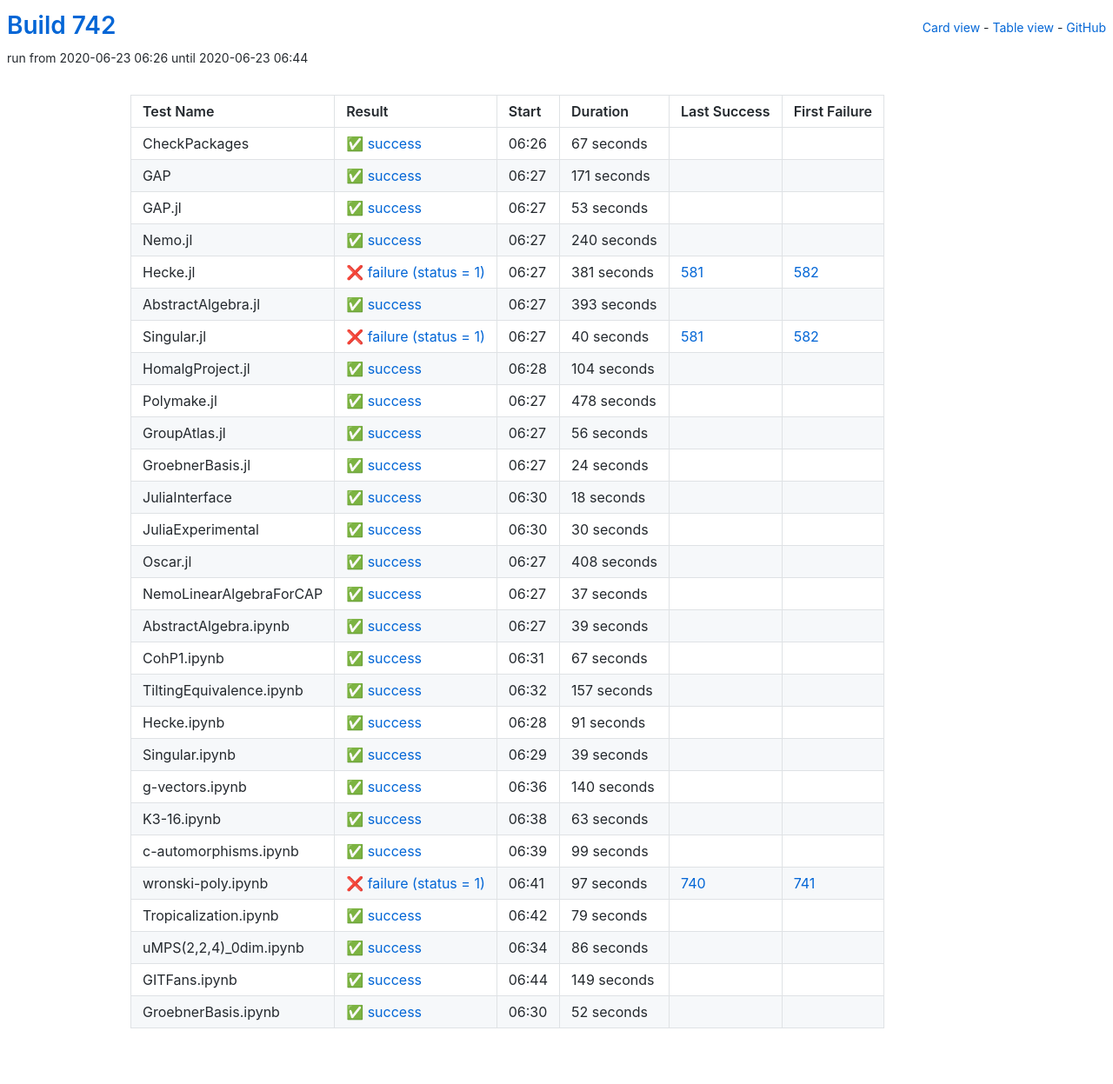
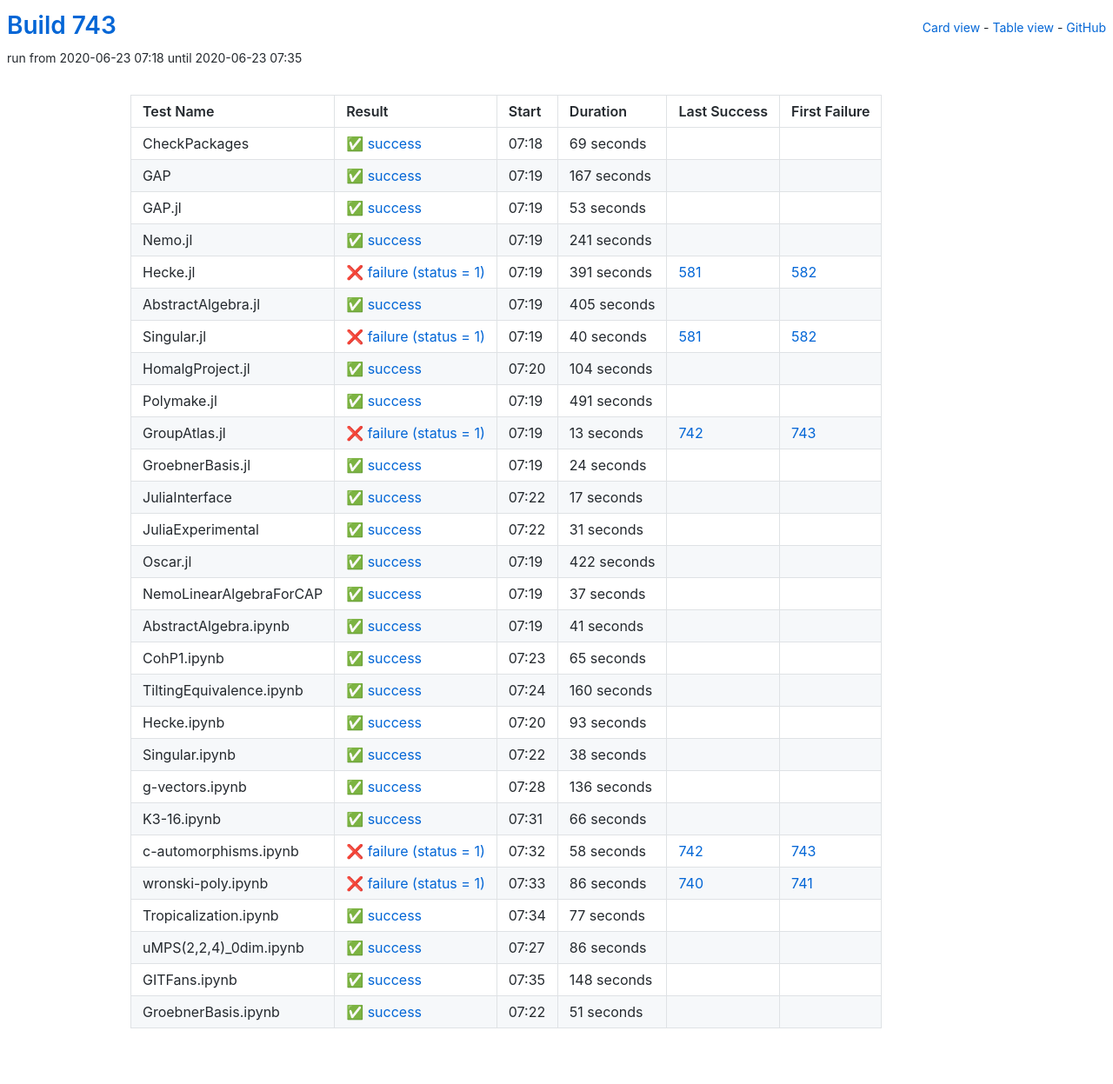
Before and after one commit to oscar-system/oscar-ci-status-1.4, a Jekyll site: the page built from table.html, in a window 1280 px wide. Shown: the whole page at 87% size. Built offline with Jekyll 4.4.1, drawn with Linux system fonts in a browser that asks for light colours.

Commit message:
Build #743

```diff
--- a/_data/ci.yml
+++ b/_data/ci.yml
@@ -1,6 +1,6 @@
 ---
-build: 742
-build_url: https://oscarci.mathematik.uni-kl.de/job/oscar-julia-1.4/742/
+build: 743
+build_url: https://oscarci.mathematik.uni-kl.de/job/oscar-julia-1.4/743/
 job: oscar-julia-1.4
 organization: oscar-system
 repo: oscar-ci-status-1.4
@@ -8,32 +8,32 @@ repourl: https://github.com/oscar-system/oscar-ci-status-1.4
 tests:
 - name: CheckPackages
   id: checkpackages
-  log: https://oscarci.mathematik.uni-kl.de/job/oscar-julia-1.4/742/artifact/logs/build-742/CheckPackages.log
-  start: 2020-06-23 06:26
+  log: https://oscarci.mathematik.uni-kl.de/job/oscar-julia-1.4/743/artifact/logs/build-743/CheckPackages.log
+  start: 2020-06-23 07:18
   success: true
   exitcode: 0
   status: success
-  duration: 67
+  duration: 69
   last_success: false
   last_success_url:
   first_failure: false
   first_failure_url:
 - name: GAP
   id: gap
-  log: https://oscarci.mathematik.uni-kl.de/job/oscar-julia-1.4/742/artifact/logs/build-742/GAP.log
-  start: 2020-06-23 06:27
+  log: https://oscarci.mathematik.uni-kl.de/job/oscar-julia-1.4/743/artifact/logs/build-743/GAP.log
+  start: 2020-06-23 07:19
   success: true
   exitcode: 0
   status: success
-  duration: 171
+  duration: 167
   last_success: false
   last_success_url:
   first_failure: false
   first_failure_url:
 - name: GAP.jl
   id: gap-jl
-  log: https://oscarci.mathematik.uni-kl.de/job/oscar-julia-1.4/742/artifact/logs/build-742/GAP.jl.log
-  start: 2020-06-23 06:27
+  log: https://oscarci.mathematik.uni-kl.de/job/oscar-julia-1.4/743/artifact/logs/build-743/GAP.jl.log
+  start: 2020-06-23 07:19
   success: true
   exitcode: 0
   status: success
@@ -44,44 +44,44 @@ tests:
   first_failure_url:
 - name: Nemo.jl
   id: nemo-jl
-  log: https://oscarci.mathematik.uni-kl.de/job/oscar-julia-1.4/742/artifact/logs/build-742/Nemo.jl.log
-  start: 2020-06-23 06:27
+  log: https://oscarci.mathematik.uni-kl.de/job/oscar-julia-1.4/743/artifact/logs/build-743/Nemo.jl.log
+  start: 2020-06-23 07:19
   success: true
   exitcode: 0
   status: success
-  duration: 240
+  duration: 241
   last_success: false
   last_success_url:
   first_failure: false
   first_failure_url:
 - name: Hecke.jl
   id: hecke-jl
-  log: https://oscarci.mathematik.uni-kl.de/job/oscar-julia-1.4/742/artifact/logs/build-742/Hecke.jl.log
-  start: 2020-06-23 06:27
+  log: https://oscarci.mathematik.uni-kl.de/job/oscar-julia-1.4/743/artifact/logs/build-743/Hecke.jl.log
+  start: 2020-06-23 07:19
   success: false
   exitcode: 1
   status: failure
-  duration: 381
+  duration: 391
   last_success: 581
   last_success_url: https://oscarci.mathematik.uni-kl.de/job/oscar-julia-1.4/581/
   first_failure: 582
   first_failure_url: https://oscarci.mathematik.uni-kl.de/job/oscar-julia-1.4/582/
 - name: AbstractAlgebra.jl
   id: abstractalgebra-jl
-  log: https://oscarci.mathematik.uni-kl.de/job/oscar-julia-1.4/742/artifact/logs/build-742/AbstractAlgebra.jl.log
-  start: 2020-06-23 06:27
+  log: https://oscarci.mathematik.uni-kl.de/job/oscar-julia-1.4/743/artifact/logs/build-743/AbstractAlgebra.jl.log
+  start: 2020-06-23 07:19
   success: true
   exitcode: 0
   status: success
-  duration: 393
+  duration: 405
   last_success: false
   last_success_url:
   first_failure: false
   first_failure_url:
 - name: Singular.jl
   id: singular-jl
-  log: https://oscarci.mathematik.uni-kl.de/job/oscar-julia-1.4/742/artifact/logs/build-742/Singular.jl.log
-  start: 2020-06-23 06:27
+  log: https://oscarci.mathematik.uni-kl.de/job/oscar-julia-1.4/743/artifact/logs/build-743/Singular.jl.log
+  start: 2020-06-23 07:19
   success: false
   exitcode: 1
   status: failure
@@ -92,8 +92,8 @@ tests:
   first_failure_url: https://oscarci.mathematik.uni-kl.de/job/oscar-julia-1.4/582/
 - name: HomalgProject.jl
   id: homalgproject-jl
-  log: https://oscarci.mathematik.uni-kl.de/job/oscar-julia-1.4/742/artifact/logs/build-742/HomalgProject.jl.log
-  start: 2020-06-23 06:28
+  log: https://oscarci.mathematik.uni-kl.de/job/oscar-julia-1.4/743/artifact/logs/build-743/HomalgProject.jl.log
+  start: 2020-06-23 07:20
   success: true
   exitcode: 0
   status: success
@@ -104,32 +104,32 @@ tests:
   first_failure_url:
 - name: Polymake.jl
   id: polymake-jl
-  log: https://oscarci.mathematik.uni-kl.de/job/oscar-julia-1.4/742/artifact/logs/build-742/Polymake.jl.log
-  start: 2020-06-23 06:27
+  log: https://oscarci.mathematik.uni-kl.de/job/oscar-julia-1.4/743/artifact/logs/build-743/Polymake.jl.log
+  start: 2020-06-23 07:19
   success: true
   exitcode: 0
   status: success
-  duration: 478
+  duration: 491
   last_success: false
   last_success_url:
   first_failure: false
   first_failure_url:
 - name: GroupAtlas.jl
   id: groupatlas-jl
-  log: https://oscarci.mathematik.uni-kl.de/job/oscar-julia-1.4/742/artifact/logs/build-742/GroupAtlas.jl.log
-  start: 2020-06-23 06:27
-  success: true
-  exitcode: 0
-  status: success
-  duration: 56
-  last_success: false
-  last_success_url:
-  first_failure: false
-  first_failure_url:
+  log: https://oscarci.mathematik.uni-kl.de/job/oscar-julia-1.4/743/artifact/logs/build-743/GroupAtlas.jl.log
+  start: 2020-06-23 07:19
+  success: false
+  exitcode: 1
+  status: failure
+  duration: 13
+  last_success: 742
+  last_success_url: https://oscarci.mathematik.uni-kl.de/job/oscar-julia-1.4/742/
+  first_failure: 743
+  first_failure_url: https://oscarci.mathematik.uni-kl.de/job/oscar-julia-1.4/743/
 - name: GroebnerBasis.jl
   id: groebnerbasis-jl
-  log: https://oscarci.mathematik.uni-kl.de/job/oscar-julia-1.4/742/artifact/logs/build-742/GroebnerBasis.jl.log
-  start: 2020-06-23 06:27
+  log: https://oscarci.mathematik.uni-kl.de/job/oscar-julia-1.4/743/artifact/logs/build-743/GroebnerBasis.jl.log
+  start: 2020-06-23 07:19
   success: true
   exitcode: 0
   status: success
@@ -140,44 +140,44 @@ tests:
   first_failure_url:
 - name: JuliaInterface
   id: juliainterface
-  log: https://oscarci.mathematik.uni-kl.de/job/oscar-julia-1.4/742/artifact/logs/build-742/JuliaInterface.log
-  start: 2020-06-23 06:30
+  log: https://oscarci.mathematik.uni-kl.de/job/oscar-julia-1.4/743/artifact/logs/build-743/JuliaInterface.log
+  start: 2020-06-23 07:22
   success: true
   exitcode: 0
   status: success
-  duration: 18
+  duration: 17
   last_success: false
   last_success_url:
   first_failure: false
   first_failure_url:
 - name: JuliaExperimental
   id: juliaexperimental
-  log: https://oscarci.mathematik.uni-kl.de/job/oscar-julia-1.4/742/artifact/logs/build-742/JuliaExperimental.log
-  start: 2020-06-23 06:30
+  log: https://oscarci.mathematik.uni-kl.de/job/oscar-julia-1.4/743/artifact/logs/build-743/JuliaExperimental.log
+  start: 2020-06-23 07:22
   success: true
   exitcode: 0
   status: success
-  duration: 30
+  duration: 31
   last_success: false
   last_success_url:
   first_failure: false
   first_failure_url:
 - name: Oscar.jl
   id: oscar-jl
-  log: https://oscarci.mathematik.uni-kl.de/job/oscar-julia-1.4/742/artifact/logs/build-742/Oscar.jl.log
-  start: 2020-06-23 06:27
+  log: https://oscarci.mathematik.uni-kl.de/job/oscar-julia-1.4/743/artifact/logs/build-743/Oscar.jl.log
+  start: 2020-06-23 07:19
   success: true
   exitcode: 0
   status: success
-  duration: 408
+  duration: 422
   last_success: false
   last_success_url:
   first_failure: false
   first_failure_url:
 - name: NemoLinearAlgebraForCAP
   id: nemolinearalgebraforcap
-  log: https://oscarci.mathematik.uni-kl.de/job/oscar-julia-1.4/742/artifact/logs/build-742/NemoLinearAlgebraForCAP.log
-  start: 2020-06-23 06:27
+  log: https://oscarci.mathematik.uni-kl.de/job/oscar-julia-1.4/743/artifact/logs/build-743/NemoLinearAlgebraForCAP.log
+  start: 2020-06-23 07:19
   success: true
   exitcode: 0
   status: success
@@ -188,128 +188,128 @@ tests:
   first_failure_url:
 - name: AbstractAlgebra.ipynb
   id: abstractalgebra-ipynb
-  log: https://oscarci.mathematik.uni-kl.de/job/oscar-julia-1.4/742/artifact/logs/build-742/AbstractAlgebra.ipynb.log
-  start: 2020-06-23 06:27
+  log: https://oscarci.mathematik.uni-kl.de/job/oscar-julia-1.4/743/artifact/logs/build-743/AbstractAlgebra.ipynb.log
+  start: 2020-06-23 07:19
   success: true
   exitcode: 0
   status: success
-  duration: 39
+  duration: 41
   last_success: false
   last_success_url:
   first_failure: false
   first_failure_url:
 - name: CohP1.ipynb
   id: cohp1-ipynb
-  log: https://oscarci.mathematik.uni-kl.de/job/oscar-julia-1.4/742/artifact/logs/build-742/CohP1.ipynb.log
-  start: 2020-06-23 06:31
+  log: https://oscarci.mathematik.uni-kl.de/job/oscar-julia-1.4/743/artifact/logs/build-743/CohP1.ipynb.log
+  start: 2020-06-23 07:23
   success: true
   exitcode: 0
   status: success
-  duration: 67
+  duration: 65
   last_success: false
   last_success_url:
   first_failure: false
   first_failure_url:
 - name: TiltingEquivalence.ipynb
   id: tiltingequivalence-ipynb
-  log: https://oscarci.mathematik.uni-kl.de/job/oscar-julia-1.4/742/artifact/logs/build-742/TiltingEquivalence.ipynb.log
-  start: 2020-06-23 06:32
+  log: https://oscarci.mathematik.uni-kl.de/job/oscar-julia-1.4/743/artifact/logs/build-743/TiltingEquivalence.ipynb.log
+  start: 2020-06-23 07:24
   success: true
   exitcode: 0
   status: success
-  duration: 157
+  duration: 160
   last_success: false
   last_success_url:
   first_failure: false
   first_failure_url:
 - name: Hecke.ipynb
   id: hecke-ipynb
-  log: https://oscarci.mathematik.uni-kl.de/job/oscar-julia-1.4/742/artifact/logs/build-742/Hecke.ipynb.log
-  start: 2020-06-23 06:28
+  log: https://oscarci.mathematik.uni-kl.de/job/oscar-julia-1.4/743/artifact/logs/build-743/Hecke.ipynb.log
+  start: 2020-06-23 07:20
   success: true
   exitcode: 0
   status: success
-  duration: 91
+  duration: 93
   last_success: false
   last_success_url:
   first_failure: false
   first_failure_url:
 - name: Singular.ipynb
   id: singular-ipynb
-  log: https://oscarci.mathematik.uni-kl.de/job/oscar-julia-1.4/742/artifact/logs/build-742/Singular.ipynb.log
-  start: 2020-06-23 06:29
+  log: https://oscarci.mathematik.uni-kl.de/job/oscar-julia-1.4/743/artifact/logs/build-743/Singular.ipynb.log
+  start: 2020-06-23 07:22
   success: true
   exitcode: 0
   status: success
-  duration: 39
+  duration: 38
   last_success: false
   last_success_url:
   first_failure: false
   first_failure_url:
 - name: g-vectors.ipynb
   id: g-vectors-ipynb
-  log: https://oscarci.mathematik.uni-kl.de/job/oscar-julia-1.4/742/artifact/logs/build-742/g-vectors.ipynb.log
-  start: 2020-06-23 06:36
+  log: https://oscarci.mathematik.uni-kl.de/job/oscar-julia-1.4/743/artifact/logs/build-743/g-vectors.ipynb.log
+  start: 2020-06-23 07:28
   success: true
   exitcode: 0
   status: success
-  duration: 140
+  duration: 136
   last_success: false
   last_success_url:
   first_failure: false
   first_failure_url:
 - name: K3-16.ipynb
   id: k3-16-ipynb
-  log: https://oscarci.mathematik.uni-kl.de/job/oscar-julia-1.4/742/artifact/logs/build-742/K3-16.ipynb.log
-  start: 2020-06-23 06:38
+  log: https://oscarci.mathematik.uni-kl.de/job/oscar-julia-1.4/743/artifact/logs/build-743/K3-16.ipynb.log
+  start: 2020-06-23 07:31
   success: true
   exitcode: 0
   status: success
-  duration: 63
+  duration: 66
   last_success: false
   last_success_url:
   first_failure: false
   first_failure_url:
 - name: c-automorphisms.ipynb
   id: c-automorphisms-ipynb
-  log: https://oscarci.mathematik.uni-kl.de/job/oscar-julia-1.4/742/artifact/logs/build-742/c-automorphisms.ipynb.log
-  start: 2020-06-23 06:39
-  success: true
-  exitcode: 0
-  status: success
-  duration: 99
-  last_success: false
-  last_success_url:
-  first_failure: false
-  first_failure_url:
-- name: wronski-poly.ipynb
-  id: wronski-poly-ipynb
-  log: https://oscarci.mathematik.uni-kl.de/job/oscar-julia-1.4/742/artifact/logs/build-742/wronski-poly.ipynb.log
-  start: 2020-06-23 06:41
+  log: https://oscarci.mathematik.uni-kl.de/job/oscar-julia-1.4/743/artifact/logs/build-743/c-automorphisms.ipynb.log
+  start: 2020-06-23 07:32
   success: false
   exitcode: 1
   status: failure
-  duration: 97
+  duration: 58
+  last_success: 742
+  last_success_url: https://oscarci.mathematik.uni-kl.de/job/oscar-julia-1.4/742/
+  first_failure: 743
+  first_failure_url: https://oscarci.mathematik.uni-kl.de/job/oscar-julia-1.4/743/
+- name: wronski-poly.ipynb
+  id: wronski-poly-ipynb
+  log: https://oscarci.mathematik.uni-kl.de/job/oscar-julia-1.4/743/artifact/logs/build-743/wronski-poly.ipynb.log
+  start: 2020-06-23 07:33
+  success: false
+  exitcode: 1
+  status: failure
+  duration: 86
   last_success: 740
   last_success_url: https://oscarci.mathematik.uni-kl.de/job/oscar-julia-1.4/740/
   first_failure: 741
   first_failure_url: https://oscarci.mathematik.uni-kl.de/job/oscar-julia-1.4/741/
 - name: Tropicalization.ipynb
   id: tropicalization-ipynb
-  log: https://oscarci.mathematik.uni-kl.de/job/oscar-julia-1.4/742/artifact/logs/build-742/Tropicalization.ipynb.log
-  start: 2020-06-23 06:42
+  log: https://oscarci.mathematik.uni-kl.de/job/oscar-julia-1.4/743/artifact/logs/build-743/Tropicalization.ipynb.log
+  start: 2020-06-23 07:34
   success: true
   exitcode: 0
   status: success
-  duration: 79
+  duration: 77
   last_success: false
   last_success_url:
   first_failure: false
   first_failure_url:
 - name: uMPS(2,2,4)_0dim.ipynb
   id: umps-2-2-4-0dim-ipynb
-  log: https://oscarci.mathematik.uni-kl.de/job/oscar-julia-1.4/742/artifact/logs/build-742/uMPS-2-2-4-_0dim.ipynb.log
-  start: 2020-06-23 06:34
+  log: https://oscarci.mathematik.uni-kl.de/job/oscar-julia-1.4/743/artifact/logs/build-743/uMPS-2-2-4-_0dim.ipynb.log
+  start: 2020-06-23 07:27
   success: true
   exitcode: 0
   status: success
@@ -320,24 +320,24 @@ tests:
   first_failure_url:
 - name: GITFans.ipynb
   id: gitfans-ipynb
-  log: https://oscarci.mathematik.uni-kl.de/job/oscar-julia-1.4/742/artifact/logs/build-742/GITFans.ipynb.log
-  start: 2020-06-23 06:44
+  log: https://oscarci.mathematik.uni-kl.de/job/oscar-julia-1.4/743/artifact/logs/build-743/GITFans.ipynb.log
+  start: 2020-06-23 07:35
   success: true
   exitcode: 0
   status: success
-  duration: 149
+  duration: 148
   last_success: false
   last_success_url:
   first_failure: false
   first_failure_url:
 - name: GroebnerBasis.ipynb
   id: groebnerbasis-ipynb
-  log: https://oscarci.mathematik.uni-kl.de/job/oscar-julia-1.4/742/artifact/logs/build-742/GroebnerBasis.ipynb.log
-  start: 2020-06-23 06:30
+  log: https://oscarci.mathematik.uni-kl.de/job/oscar-julia-1.4/743/artifact/logs/build-743/GroebnerBasis.ipynb.log
+  start: 2020-06-23 07:22
   success: true
   exitcode: 0
   status: success
-  duration: 52
+  duration: 51
   last_success: false
   last_success_url:
   first_failure: false
```
Also changed, not shown: README.md.
